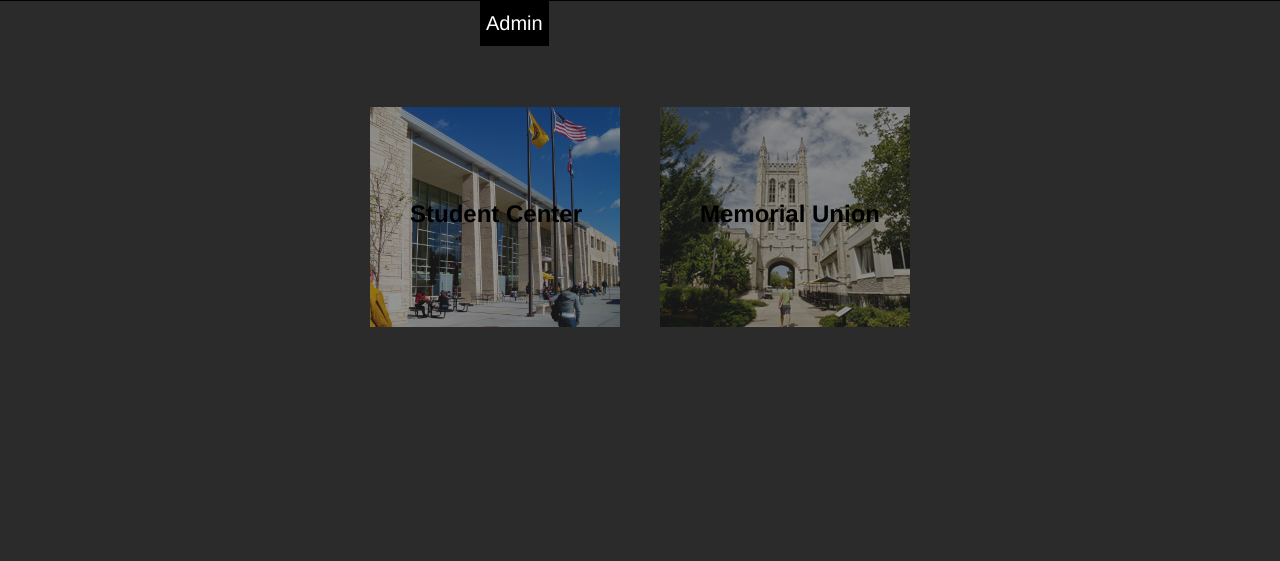
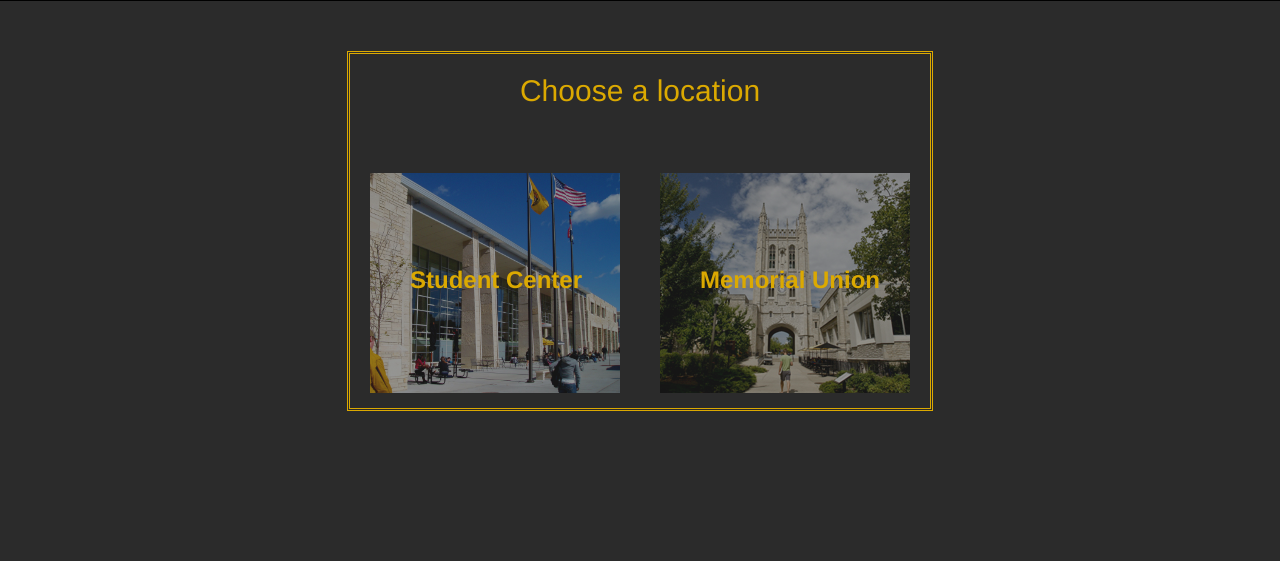
Before and after one commit to wmock561/CS3380GroupProject, a PHP site: page /choose_loc.php in a window 1280 px wide. Shown: the part 239-800 px from the top of the page. Run offline with PHP 8.4, Linux system fonts and the light colour scheme; the visitor is signed in with stand-in values (Sample User, id 1).

Commit message:
Added files via upload

```diff
--- a/choose_loc.php
+++ b/choose_loc.php
@@ -9,9 +9,11 @@
 
 	<style>
 		.holder {
-			width: 580px;
+			width: 586px;
 			margin: 50 auto;
-			height: initial;
+			height: 360px;
+			border: #DBA901;
+			border-style: double;
 		}
 		body {
 			background-color: #2b2b2b;
@@ -40,20 +42,34 @@
 			left: 60px;
 			top: 130px;
 			font-weight: 600;
-			color: black;
+			color: #DBA901;
 			z-index: 2;
 		}
 </head>
 <body>
-	<?php include("header.php");?>
+	<?php include("header.php");
+		if(isset($_POST['studentcenter'])) {
+			$_SESSION['location'] = "Student Center";
+			header('Location: /fproj/inventory.php');
+		}
+		if(isset($_POST['memorialunion'])) {
+			$_SESSION['location'] = "Memorial Union";
+			header('Location: /fproj/inventory.php');
+		}
+	?>
 		<div class="holder">
+			<h2 style="text-align: center; color: #DBA901">Choose a location</h2>
 			<div id="btn-holder">
 				<h3>Student Center</h3>
-				<input type="button" class="choose-loc" id="student-center" onclick"" value="">
+				<form method="POST" action=''>
+					<input type="submit" class="choose-loc" id="student-center" name="studentcenter" value="">
+				</form>
 			</div>
 			<div id="btn-holder">
 				<h3>Memorial Union</h3>
-				<input type="button" class="choose-loc"  id="memorial-union" onclick"" value="">
+				<form method="POST" action=''>
+					<input type="submit" class="choose-loc"  id="memorial-union" name="memorialunion" value="">
+				</form>
 			</div>
 		</div>
 <body>
--- a/header.php
+++ b/header.php
@@ -1,7 +1,5 @@
 <?php
 	session_start();
-	$_SESSION["pawprint"] = "MTS5Z9";
-	$_SESSION["location"] = "Memorial Union";
 ?>
 
 <html>
@@ -29,6 +27,7 @@
 		}
 		.h3e {
 			float: left;
+			margin-left: 10px;
 			display: block;
 			font-size: 24px;
 		}
@@ -43,8 +42,8 @@
 		}
 		.logout-holder {
 			float: left;
-			width: inherit;
-			height: 40px;
+			width: 500px;
+			height: 50px;
 		}
 		#logout-btn {
 			margin-top: 15px;
@@ -52,7 +51,8 @@
 		}
 		.button-holder {
 			margin: 0 auto;
-			width: 330px;
+			width: initial;
+			height: 40px;
 		}
 		.loc-btn {
 			border: 2px solid #DBA901;
@@ -93,6 +93,7 @@
 		}
 		#loc-h3 {
 			float: none;
+			margin-right: 10px;
 		}
 		.log-info {
 			height: 85px;
@@ -103,27 +104,36 @@
 	<div class="menubar">
 		<div class="log-info">
 		<div class="logout-holder">
-			<h3 class="h3e">Welcome <?=$_SESSION["pawprint"]?></h3>
-			<input id="logout-btn" class="loc-btn" type="button" onclick="" value="Log Out">
+			<h3 class="h3e">Welcome <?=$_SESSION["username"]?></h3>
+			<form action="<?=$_SERVER['PHP_SELF']?>" style="float: left" method="POST"><input id="logout-btn" class="loc-btn" type="submit" name='logout' value="Log Out"></form>
 		</div>
 		<div class="loc-holder">
 			<h3 id="loc-h3" class="h3e">Location: <?=$_SESSION["location"]?></h3>
-			<input class="loc-btn" type="button" onclick="location.href=''" value="Change Location">
+			<input class="loc-btn" type="button" onclick="location.href='choose_loc.php'" value="Change Location">
 		</div>
 		</div>
 		<div class="img-holder">
 			<img id="logo" src="https://apps-qa-a.missouri.edu/mizzoucheckout/Images/organizations/mizzouCheckoutHeader.png">
 		</div>
 		<div class="button-holder">
-			<input class="button" type="button" onclick="location.href=''" value="Check Out">
-			<input class="button" type="button" onclick="location.href=''" value="Check In">
-			<input class="button" type="button" onclick="location.href=''" value="Inventory">
+			<input class="button" type="button" onclick="location.href='checkout.php'" value="Check Out">
+			<input class="button" type="button" onclick="location.href='checkin.php'" value="Check In">
 			<?php
-				if($_SESSION["usertype"] == "admin"){
-					echo '<input class="button" type="button" onclick="location.href=""" value="Admin">';
+			 	if($_SESSION['location'] != "Not Chosen") {
+					echo '<input class="button" type="button" onclick="location.href='."'inventory.php'".'" value="Inventory">';
+				}
+				if($_SESSION["userType"] == "admin"){
+					echo '<input class="button" type="button" onclick="location.href='."'adminpage.php'".'" value="Admin">';
 				}
 			?>
 		</div>
 	</div>
+	<?php
+		if(isset($_POST['logout'])) {
+			session_unset();
+			session_destroy();
+			header('Location: index.php');
+		}
+	?>
 </body>
 </html>
--- a/index.php
+++ b/index.php
@@ -90,6 +90,8 @@
                 $hashedpass = $row[3];//gets the hashed password
 
                 $_SESSION["userType"] = $row[4];//gets the user type
+								$_SESSION["username"] = $user;//gets the username
+								$_SESSION["location"] = "Not Chosen";
 
                 if (password_verify($salt.$pass, $hashedpass)) {
 
```
Also changed, not shown: adminpage.php (added, +22 -0 lines), checkin.php (added, +22 -0 lines), checkout.php (added, +22 -0 lines), header.html (added, +85 -0 lines), inventory.php (added, +22 -0 lines).
